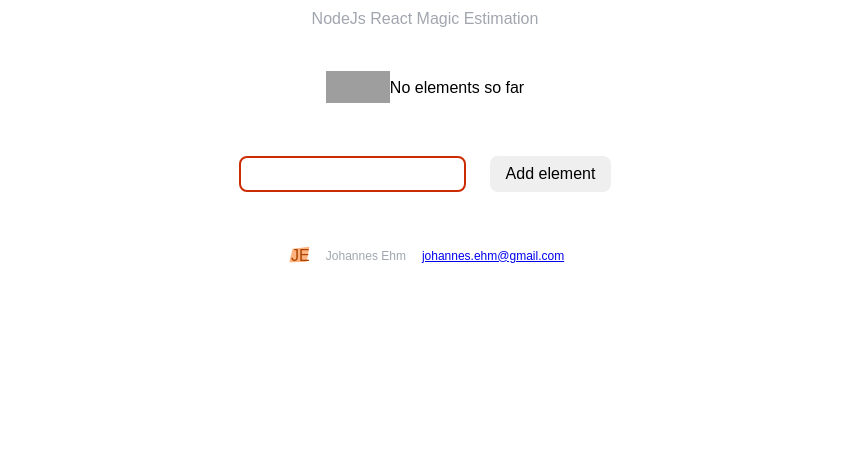
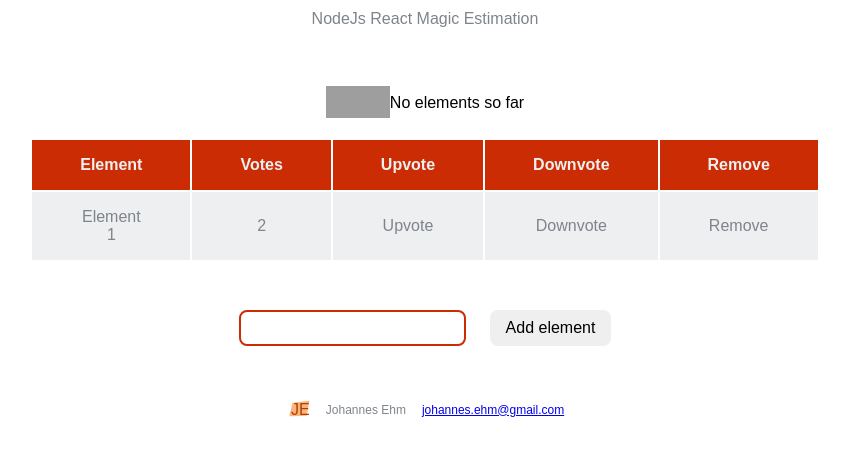
Before and after one commit to joel113/nodejs-react-magic-estimation, a Preact app: page / in a window 1280 px wide. Shown: the top 456 px of the page, without its empty margins (215-1064 px from the left). Built offline with nearby package versions, Linux system fonts and the light colour scheme; grey boxes are pictures that could not be loaded.

Commit message:
Continues the design of the magic page

```diff
--- a/frontend/src/Components/App.module.css
+++ b/frontend/src/Components/App.module.css
@@ -1,9 +1,9 @@
 :root {
     --border-radius: 0.5rem;
     --button-width: 90vw;
-    --tng-blue: rgb(204, 44, 4);
-    --light-blue: hsl(39, 100%, 50%);
-    --tng-gray: rgb(161, 166, 174);
+    --joel-red: rgb(204, 44, 4);
+    --light-red: hsl(39, 100%, 50%);
+    --joel-gray: rgb(127, 132, 139);
     --light-gray: hsl(217, 8%, 94%);
     --dark-red: hsl(0, 100%, 40%);
     --red: hsl(0, 100%, 50%);
@@ -54,7 +54,7 @@
   }
 
   :global input[type='text'] {
-    border: 0.125rem solid var(--tng-blue);
+    border: 0.125rem solid var(--joel-red);
   }
 
   :global button,
@@ -64,10 +64,10 @@
   }
 
   :global input[type='text']:focus {
-    border-color: var(--light-blue);
+    border-color: var(--light-red);
   }
 
   :global a:focus {
-    outline: 0.125rem solid var(--light-blue);
+    outline: 0.125rem solid var(--light-red);
     outline-offset: 0.125rem;
   }
--- a/frontend/src/Components/Footer.module.css
+++ b/frontend/src/Components/Footer.module.css
@@ -7,7 +7,7 @@
 }
 
 .sessionInfo {
-  color: var(--tng-gray);
+  color: var(--joel-gray);
   font-size: 0.75rem;
   margin-bottom: 0.5rem;
   text-align: center;
--- a/frontend/src/Components/Header.module.css
+++ b/frontend/src/Components/Header.module.css
@@ -1,5 +1,5 @@
 .header {
-  color: var(--tng-gray);
+  color: var(--joel-gray);
   line-height: 1.4;
   margin: 0.5rem 0 1rem 0;
   text-align: center;
--- a/frontend/src/Components/LoginPage/LoginPage.module.css
+++ b/frontend/src/Components/LoginPage/LoginPage.module.css
@@ -23,7 +23,7 @@
 .heading {
   grid-column: 1 / 3;
   grid-row: 1 / 2;
-  color: var(--tng-blue);
+  color: var(--joel-red);
   font-size: 1.5rem;
   text-align: center;
   line-height: 1.2;
@@ -62,7 +62,7 @@
 }
 
 .userInput:focus {
-  border-color: var(--light-blue);
+  border-color: var(--light-red);
 }
 
 .sessionLabel {
@@ -76,7 +76,7 @@
   grid-column: 2 / 3;
   grid-row: 3 / 4;
   align-self: center;
-  color: var(--tng-blue);
+  color: var(--joel-red);
 }
 
 .submit {
--- a/frontend/src/Components/MagicPage/MagicPage.module.css
+++ b/frontend/src/Components/MagicPage/MagicPage.module.css
@@ -18,10 +18,29 @@
     margin-right: auto;
   }
 
-  .magicPageElementsTableColumn {
+  .magicPageElementsTableRowHeader {
     margin-left: auto;
     margin-right: auto;
+    background-color: var(--joel-red);
+    color: var(--light-gray);
+  }
+
+  .magicPageElementsTable th {
+    padding: 1rem 3rem 1rem 3rem;
+  }
+
+  .magicPageElementsTable td {
+    margin-left: auto;
+    margin-right: auto;
+    padding: 1rem 3rem 1rem 3rem;
     text-align: center;
+    background-color: var(--light-gray);
+    color: var(--joel-gray);
+  }
+
+  .magicPageElementsTable td.empty {
+    background-color: white;
+    color: #000000;
   }
 
   .magicPageAddElements {
--- a/frontend/src/Components/MagicPage/MagicPage.tsx
+++ b/frontend/src/Components/MagicPage/MagicPage.tsx
@@ -7,7 +7,25 @@ const ProtoMagicPage = () => (
         <div class={classes.magicPageElements}>
             <table class={classes.magicPageElementsTable}>
                 <tr>
-                    <td class={classes.magicPageElementsTableColumn}><img src={infoLogo} alt={ALT_INFO_LOGO} class={classes.logoImage} />No elements so far</td>
+                    <td class={classes.empty}>
+                        <img src={infoLogo} alt={ALT_INFO_LOGO} class={classes.logoImage} />No elements so far
+                    </td>
+                </tr>
+            </table>
+            <table class={classes.magicPageElementsTable}>
+                <tr class={classes.magicPageElementsTableRowHeader}>
+                    <th>Element</th>
+                    <th>Votes</th>
+                    <th>Upvote</th>
+                    <th>Downvote</th>
+                    <th>Remove</th>
+                </tr>
+                <tr>
+                    <td>Element 1</td>
+                    <td>2</td>
+                    <td>Upvote</td>
+                    <td>Downvote</td>
+                    <td>Remove</td>
                 </tr>
             </table>
         </div>
```
Also changed, not shown: frontend/src/styles.module.css (+7 -7 lines).
